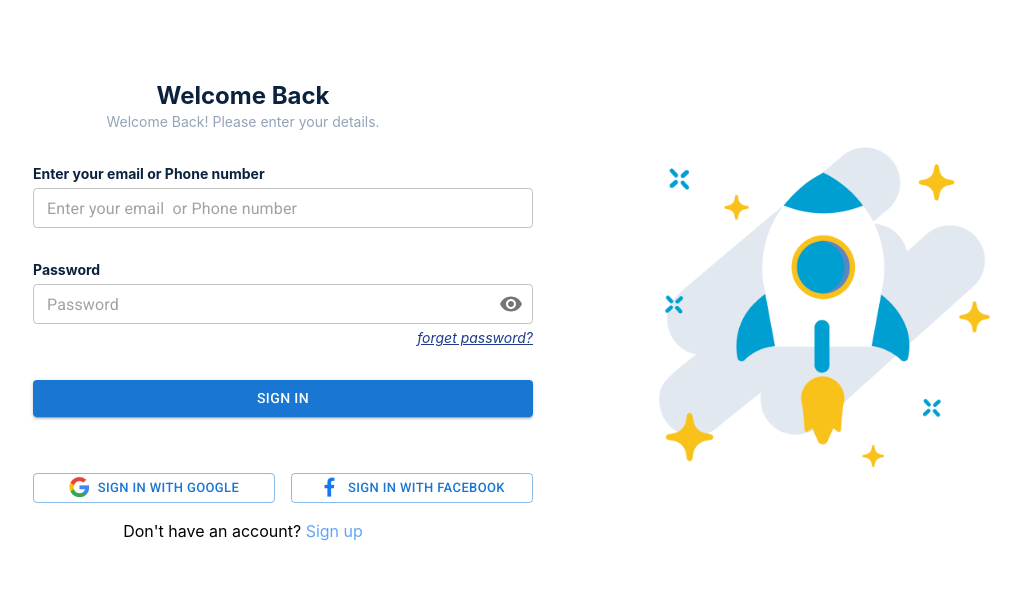
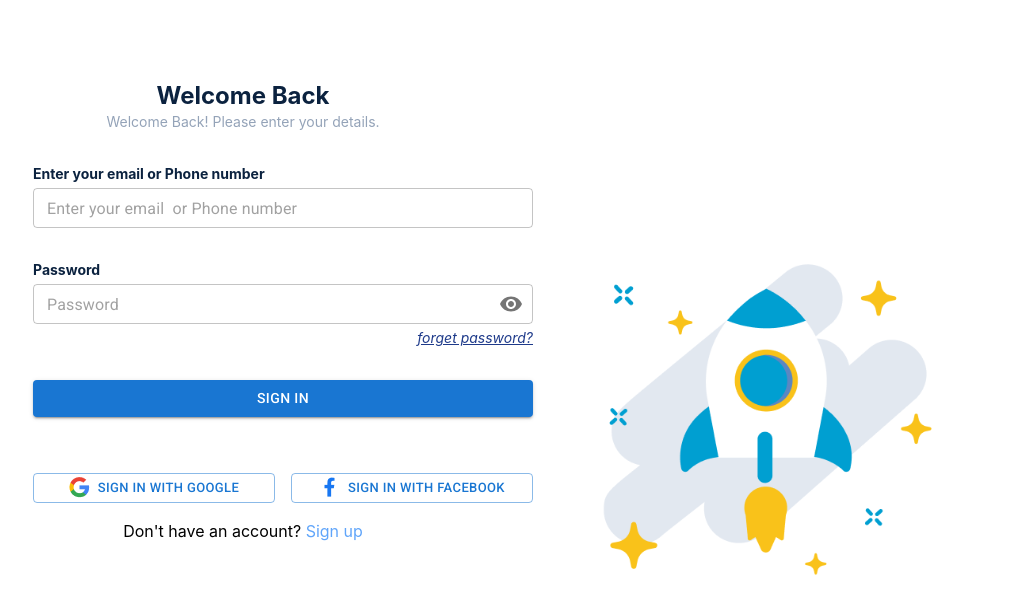
Before and after one commit to ZainAshra/Office, a React (Create React App) app: page /login in a window 1280 px wide. Shown: the top 614 px of the page, without its empty margins (87-1108 px from the left). Built offline with nearby package versions, Linux system fonts and the light colour scheme.

Commit message:
25-05-2023 login page with validation

```diff
--- a/package.json
+++ b/package.json
@@ -13,6 +13,7 @@
     "@testing-library/jest-dom": "^5.16.5",
     "@testing-library/react": "^13.4.0",
     "@testing-library/user-event": "^14.4.3",
+    "animate.css": "^4.1.1",
     "axios": "^1.4.0",
     "bootstrap": "^5.2.3",
     "lodash": "^4.17.21",
@@ -20,6 +21,7 @@
     "react": "^18.2.0",
     "react-bootstrap": "^2.7.4",
     "react-dom": "^18.2.0",
+    "react-hook-form": "^7.43.9",
     "react-icons": "^4.8.0",
     "react-redux": "^8.0.5",
     "react-router-dom": "^5.2.0",
--- a/src/components/Mainsection.js
+++ b/src/components/Mainsection.js
@@ -122,7 +122,7 @@ export default function Main(newcount) {
       </div>
 
       <div className="catcardsparent" >
-        {productcards.map((e, i) => {
+        {productcards?.map((e, i) => {
           return (
             <div
               className=" catcarddiv text-center justify-center border "
--- /dev/null
+++ b/src/components/login.css
@@ -0,0 +1,23 @@
+/* @keyframes bounce {
+    0%, 100% {
+      transform: translateY(-25%);
+      animation-timing-function: cubic-bezier(0.8, 0, 1, 1);
+    }
+    50% {
+      transform: translateY(0);
+      animation-timing-function: cubic-bezier(0, 0, 0.2, 1);
+    }
+  }
+
+  .animate-bounce {
+    animation-name: bounce;
+    animation-duration: 10s;
+    animation-iteration-count: infinite;
+  }
+
+  .animate-slow {
+    animation-name: bounce;
+    animation-duration: 20s;
+    animation-iteration-count: infinite;
+  }
+   */
--- a/src/components/login.jsx
+++ b/src/components/login.jsx
@@ -1,4 +1,4 @@
-import React from "react";
+import React, { useState } from "react";
 import rocketimg from "..//images/Rocketimg.png";
 import Button from "@mui/material/Button";
 import TextField from "@mui/material/TextField";
@@ -11,9 +11,20 @@ import VisibilityOff from "@mui/icons-material/VisibilityOff";
 import fbicon from "..//images/_Facebook.png";
 import googleicon from "..//images/_Google.png";
 import { Google } from "@mui/icons-material";
+import "animate.css";
+import "./login.css";
+import { useRef } from "react";
+import { useEffect } from "react";
+import { cloneDeep } from "lodash";
 
 const Login = () => {
   const [showPassword, setShowPassword] = React.useState(false);
+  const [userRegister, setuserRegister] = useState({
+    email: "",
+    password: "",
+  });
+  const [showerror, setShowerror] = useState(false);
+  const [showerrorpasword, setshowerrorpasword] = useState(false);
 
   const handleClickShowPassword = () => setShowPassword((show) => !show);
 
@@ -21,8 +32,41 @@ const Login = () => {
     event.preventDefault();
   };
 
+  const handleinput = (e) => {
+    console.log(e);
+    const name = e?.target.name;
+    const value = e?.target.value;
+
+    // console.log(name,value)
+    setuserRegister({ ...userRegister, [name]: value });
+  };
+  const handleSubmit = (e) => {
+    e?.preventDefault();
+    if (userRegister.password.length < 8) {
+      setshowerrorpasword(true);
+      // alert("password must be greater than 8 characters")
+      return;
+    }
+
+    if (
+      !/^[a-zA-Z0-9._%+-]+@[a-zA-Z0-9.-]+\.[a-zA-Z]{2,}$/.test(
+        userRegister.email
+      )
+    ) {
+      setShowerror(true);
+      // alert('Please enter a valid email address');
+      return;
+    }
+    alert("ddo");
+    setShowerror(false);
+    setshowerrorpasword(false);
+  };
+
+  console.log("first");
+
   return (
     <>
+      <form action="" onSubmit={handleSubmit}>
         {/* main div */}
         <div className="grid md:grid-cols-2 sm:grid-cols-1 md:mt-20 md:ml-10 sm:m-20  ">
           {/* login part */}
@@ -58,7 +102,18 @@ const Login = () => {
                   id="outlined-size-small"
                   size="small"
                   placeholder="Enter your email  or Phone number"
+                  name="email"
+                  onChange={handleinput}
+                  value={userRegister.email}
                 />
+                {showerror && (
+                  <p
+                    className=" text-sm   w-100 text-start"
+                    style={{ color: "red" }}
+                  >
+                    Please enter a valid email addres
+                  </p>
+                )}
               </div>
 
               <div className=" md:ml-20  mt-8  " style={{ color: "#0B223F" }}>
@@ -74,6 +129,9 @@ const Login = () => {
                   Password
                 </InputLabel> */}
                   <OutlinedInput
+                    name="password"
+                    onChange={handleinput}
+                    value={userRegister.password}
                     hiddenLabel={false}
                     size="small"
                     id="outlined-adornment-password"
@@ -94,6 +152,14 @@ const Login = () => {
                     placeholder="Password"
                   />
                 </FormControl>
+                {showerrorpasword && (
+                  <p
+                    className=" text-sm   w-100 text-start"
+                    style={{ color: "red" }}
+                  >
+                    password must be greater than 8 characters
+                  </p>
+                )}
               </div>
               <div className="mt-1 flex justify-end text-blue-900 text-sm italic underline :hover cursor-pointer">
                 <div>
@@ -102,7 +168,12 @@ const Login = () => {
               </div>
 
               <div className=" md:ml-20  mt-8  ">
-              <Button sx={{ width: "100%" }} variant="contained">
+                <Button
+                  type="submit"
+                  sx={{ width: "100%" }}
+                  variant="contained"
+                  id="submit"
+                >
                   Sign in
                 </Button>
               </div>
@@ -116,19 +187,20 @@ const Login = () => {
                       variant="outlined"
                       // startIcon={<Google />}
                       className=""
-                  ><img src={googleicon} alt="" className="mr-2"/>
+                    >
+                      <img src={googleicon} alt="" className="mr-2" />
                       Sign in with Google
                     </Button>
                   </div>
                   <div className="w-100 grid justify-items-center">
-
                     <Button
                       style={{ width: "100%" }}
                       size="small"
                       variant="outlined"
                       // startIcon={<Google />}
                     >
-                    <img src={fbicon} alt="" className="mr-2"/>Sign in with Facebook
+                      <img src={fbicon} alt="" className="mr-2" />
+                      Sign in with Facebook
                     </Button>
                   </div>
                 </div>
@@ -143,8 +215,21 @@ const Login = () => {
           </div>
 
           {/* imagepart */}
-        <div className=" flex justify-center sm:invisible md:visible">
-          <div className="flex  justify-center">
+          <div className="flex justify-center sm:invisible md:visible mt-6">
+            <div
+              style={{ padding: "4px" }}
+              className="flex justify-center mt-6"
+            >
+              <div className="mt-10  h-50" style={{ marginBottom: "" }}>
+                <div
+                  className="animate__animated animate__bounce animate__infinite infinite animate__slower"
+                  style={{
+                    position: "relative",
+                    top: "20px",
+                    bottom: "30px",
+                    display: "inline-block",
+                  }}
+                >
                   <img
                     style={{ width: "80%", height: "" }}
                     src={rocketimg}
@@ -153,6 +238,9 @@ const Login = () => {
                 </div>
               </div>
             </div>
+          </div>
+        </div>
+      </form>
     </>
   );
 };
--- a/src/components/slider.js
+++ b/src/components/slider.js
@@ -17,7 +17,6 @@ function Slider() {
   const bannerImagesArray = useSelector((state) => state.changeTheBanner);
 
   const groupBannerData = _.groupBy(bannerImagesArray?.photos, "mobile");
-  console.log(groupBannerData[0], "sdadasd");
 
   const mobileBannersData = groupBannerData[0];
 
--- a/src/redux/actions/index.js
+++ b/src/redux/actions/index.js
@@ -28,7 +28,7 @@ export const fetchData = () => {
         type: "BANNER",
         payload: parseData.data,
       });
-      console.log(parseData,"parsedata")
+      // console.log(parseData,"parsedata")
     };
   } catch (error) {
     console.log(error);
--- a/tailwind.config.js
+++ b/tailwind.config.js
@@ -1,28 +1,19 @@
-/** @type {import('tailwindcss').Config} */
 module.exports = {
   content: [
     "./src/**/*.{js,jsx,ts,tsx}",
   ],
   theme: {
     screens: {
-      'sm': '500px',
-      // => @media (min-width: 640px) { ... }
-
+      'sm': '450px',
       'md': '768px',
-      // => @media (min-width: 768px) { ... }
-
       'lg': '1024px',
-      // => @media (min-width: 1024px) { ... }
-
       'xl': '1280px',
-      // => @media (min-width: 1280px) { ... }
-
       '2xl': '1536px',
-      // => @media (min-width: 1536px) { ... }
     },
+    extend: {
 
 
-    extend: {},
+    },
   },
   plugins: [],
-}
+};
```
Also changed, not shown: 1 other file (tests, documents, lock files or other folders). Lines whose indentation alone changed are shown as unchanged.
